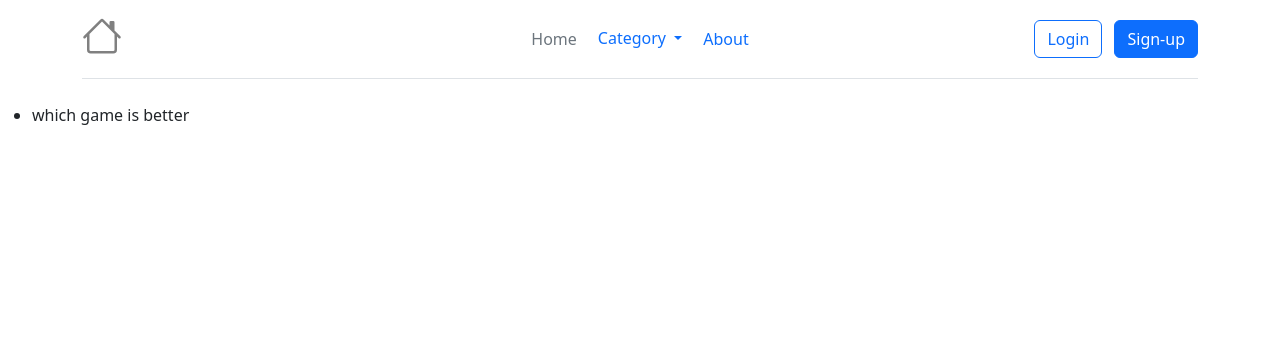
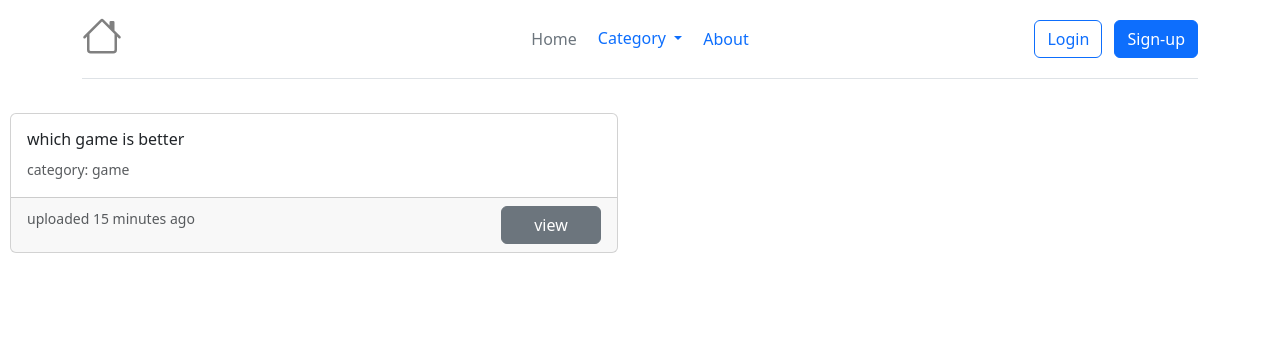
Before and after one commit to parsa-m1/django_poll, a Django app: a page that uses templates/base.html in a window 1280 px wide. Shown: the top 339 px of the page. Run offline with Django 5.2, Linux system fonts and the light colour scheme; data comes from the database, SQL or seed files in the repository; both versions use the stored data as it was after the commit.

Commit message:
index template added

```diff
--- a/poll/models.py
+++ b/poll/models.py
@@ -17,15 +17,18 @@ class Question(models.Model):
     category = models.ForeignKey(Category, on_delete=models.CASCADE)
     pub_date = models.DateTimeField('date published', auto_now_add=True)
 
+
     class Meta:
         ordering = ['-pub_date']
 
     def __str__(self):
         return self.q_text[:50]
 
+    def get_absolute_url(self):
+        return reverse('poll_detail', kwargs={'id': self.id})
 
 class Choice(models.Model):
-    question = models.ForeignKey(Question, on_delete=models.CASCADE)
+    question = models.ForeignKey(Question, on_delete=models.CASCADE, related_name='choices')
     c_text = models.CharField(max_length=100)
     vote = models.IntegerField(default=0)
 
--- a/poll/templates/index.html
+++ b/poll/templates/index.html
@@ -1,9 +1,22 @@
 {% extends 'base.html' %}
 
 {% block content %}
-    <ul>
-    {% for question in questions %}
-        <li>{{ question.q_text }}</li>
-    {% endfor %}
-    </ul>
+    <div class="row row-cols-1 row-cols-md-2 g-4">
+            {% for question in questions %}
+                <div class="col">
+                  <div class="card" style="margin: 10px">
+                  <div class="card-body">
+                    <h6 class="card-title">{{ question.q_text }}</h6>
+                    <p class="card-text"><small class="text-body-secondary">category: {{ question.category }}</small></p>
+
+                  </div>
+                  <div class="card-footer">
+                    <small class="text-body-secondary col">uploaded {{ question.pub_date|timesince }} ago</small>
+                    <a href="{{ question.get_absolute_url }}" class="btn btn-secondary" style="float: right; width: 100px">view</a>
+                  </div>
+
+                </div>
+              </div>
+            {% endfor %}
+    </div>
 {% endblock %}
--- a/poll/urls.py
+++ b/poll/urls.py
@@ -4,8 +4,8 @@ from . import views
 
 urlpatterns = [
     path('', views.index, name='index'),
-    path('poll/<slug:slug>', views.poll_detail, name='poll_detail'),
-    path('poll/results/<slug:slug>', views.poll_results, name='poll_results'),
+    path('poll/<int:id>', views.poll_detail, name='poll_detail'),
+    path('poll/results/<int:id>', views.poll_results, name='poll_results'),
 
     path('poll/category/<slug:slug>', views.poll_category, name='poll_category'),
 ]
--- a/poll/views.py
+++ b/poll/views.py
@@ -7,12 +7,12 @@ def index(request):
 
     return render(request, 'index.html', {'questions': questions})
 
-def poll_detail(request, slug):
-    question = get_object_or_404(Question, slug=slug)
+def poll_detail(request, id):
+    question = get_object_or_404(Question, id=id)
 
     return render(request, 'poll_detail.html', {'question': question})
 
-def poll_results(request, slug):
+def poll_results(request, q_id):
     pass
 
 
--- a/templates/base.html
+++ b/templates/base.html
@@ -11,7 +11,7 @@
     <div class="container">
     <header class="d-flex flex-wrap align-items-center justify-content-center justify-content-md-between py-3 mb-4 border-bottom">
       <div class="col-md-3 mb-2 mb-md-0">
-        <a href="/" class="d-inline-flex link-body-emphasis text-decoration-none">
+        <a href="{% url 'index' %}" class="d-inline-flex link-body-emphasis text-decoration-none">
         <svg xmlns="http://www.w3.org/2000/svg" width="40" height="40" fill="grey" class="bi bi-house" viewBox="0 0 16 16">
           <path d="M8.707 1.5a1 1 0 0 0-1.414 0L.646 8.146a.5.5 0 0 0 .708.708L2 8.207V13.5A1.5 1.5 0 0 0 3.5 15h9a1.5 1.5 0 0 0 1.5-1.5V8.207l.646.647a.5.5 0 0 0 .708-.708L13 5.793V2.5a.5.5 0 0 0-.5-.5h-1a.5.5 0 0 0-.5.5v1.293zM13 7.207V13.5a.5.5 0 0 1-.5.5h-9a.5.5 0 0 1-.5-.5V7.207l5-5z"></path>
         </svg>
@@ -19,9 +19,9 @@
       </div>
 
       <ul class="nav col-12 col-md-auto mb-2 justify-content-center mb-md-0">
-        <li><a href="#" class="nav-link px-2 link-secondary">Home</a></li>
+        <li><a href="{% url 'index' %}" class="nav-link px-2 link-secondary">Home</a></li>
         <li><div class="dropdown">
-              <a class="btn btn-link dropdown-toggle text-decoration-none"  href="#" role="button" data-bs-toggle="dropdown" aria-expanded="false">
+              <a class="btn btn-link dropdown-toggle text-decoration-none" role="button" data-bs-toggle="dropdown" aria-expanded="false">
                 Category
               </a>
 
```
Also changed, not shown: db.sqlite3 (added), poll/migrations/0001_initial.py (added), poll/migrations/0002_alter_choice_question.py (added).
